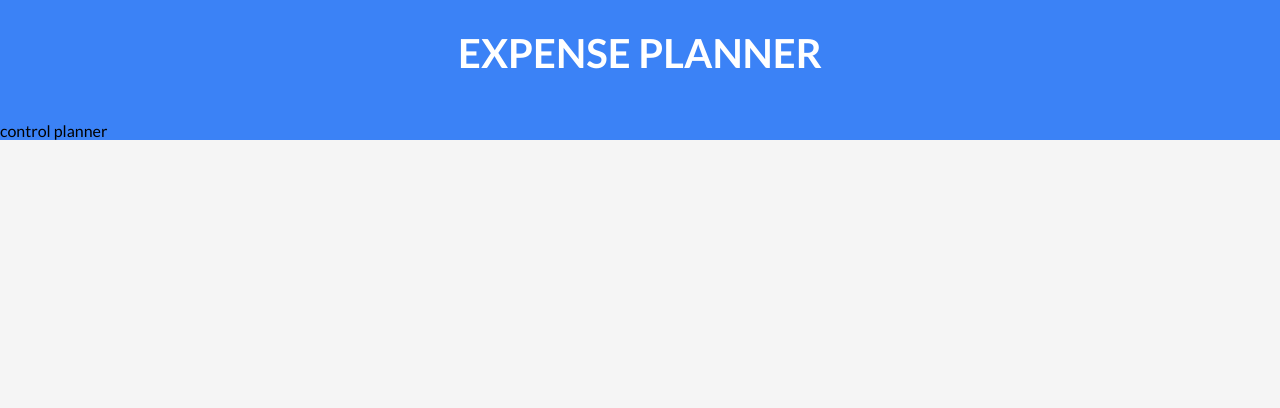
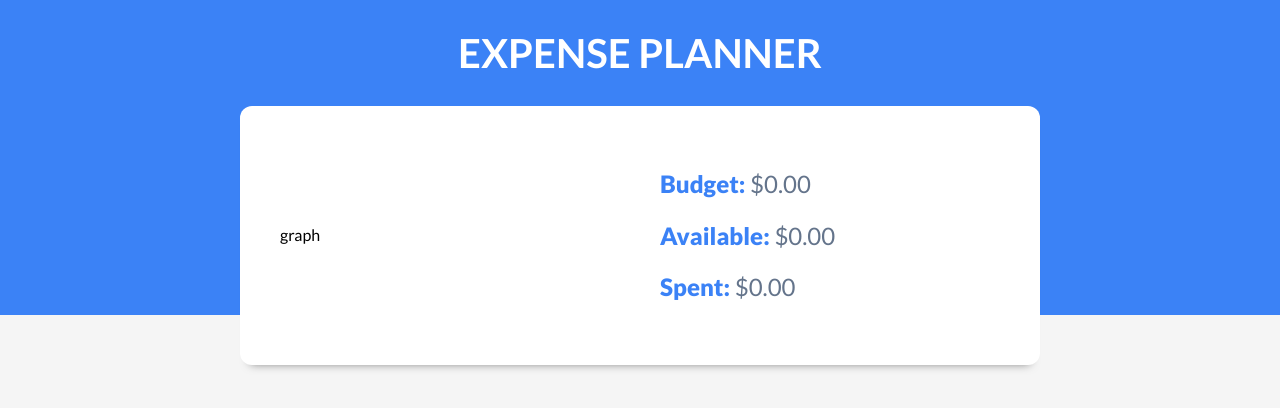
Before and after one commit to jEduardopro/expense-planner-react, a React (Vite) app: page / in a window 1280 px wide. Both pictures are taken after a click on the input "Add". Shown: the top 408 px of the page. Built offline with nearby package versions, Linux system fonts and the light colour scheme.

Commit message:
create budget control component to show the budget

```diff
--- /dev/null
+++ b/src/components/BudgetControl.tsx
@@ -0,0 +1,33 @@
+
+type Props = {
+	budget: number;
+}
+
+const BudgetControl = ({ budget }: Props) => {
+
+	const formatBudget = (budget: number) => {
+		return budget.toLocaleString('en-US', {
+			style: 'currency',
+			currency: 'USD',
+		})
+	}
+
+	return (
+		<div className="contenedor-presupuesto contenedor sombra dos-columnas">
+			<div>graph</div>
+			<div className="contenido-presupuesto">
+				<p>
+					<span>Budget: </span> {formatBudget(budget)}
+				</p>
+				<p>
+					<span>Available: </span> {formatBudget(0)}
+				</p>
+				<p>
+					<span>Spent: </span> {formatBudget(0)}
+				</p>
+			</div>
+		</div>
+	)
+}
+
+export default BudgetControl
--- a/src/components/Header.tsx
+++ b/src/components/Header.tsx
@@ -1,3 +1,4 @@
+import BudgetControl from './BudgetControl';
 import NewBudget from './NewBudget'
 
 type Props = {
@@ -14,7 +15,9 @@ const Header = ({budget, setBudget, budgetIsValid, setBudgetIsValid}: Props) =>
 
 			{
 				budgetIsValid ? (
-					<p>control planner</p>
+					<BudgetControl
+						budget={budget}
+					/>
 				) : (
 					<NewBudget
 						budget={budget}
```
